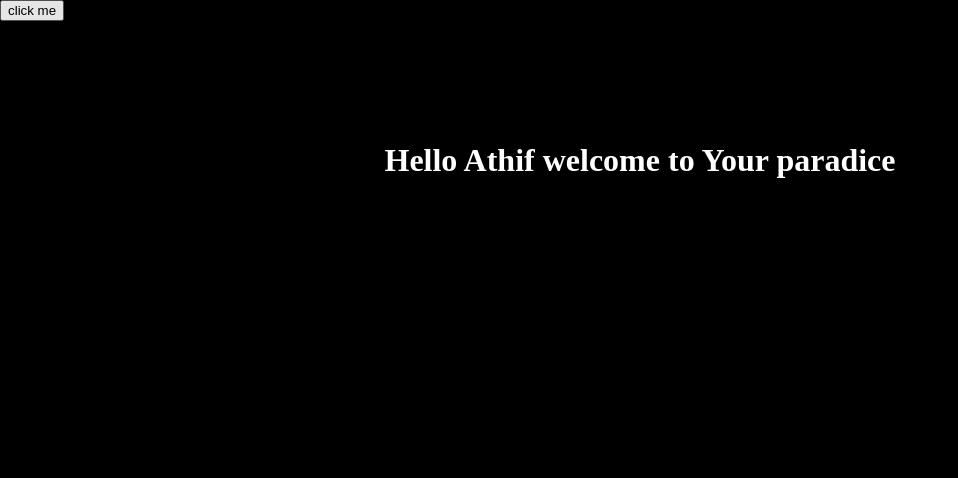
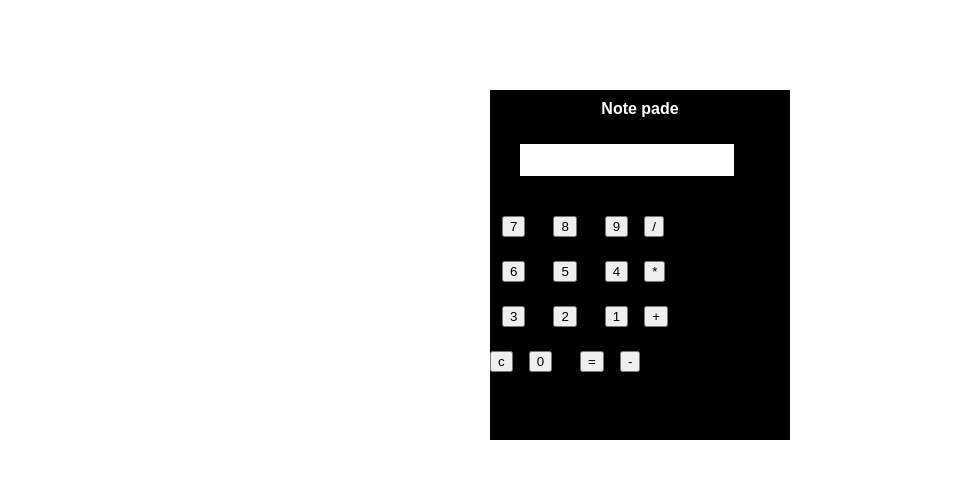
Before and after one commit to athifbinu/Learn-Javascript, a plain HTML site: page js.html in a window 1280 px wide. Shown: the whole page, without its empty margins (0-958 px from the left). Drawn offline with Linux system fonts and the light colour scheme.

```diff
--- a/js.css
+++ b/js.css
@@ -1,27 +1,32 @@
-button
+.container
 {
-    width: 70px;
-    height: 20px;
-    justify-content: center;
+    background-color: black;
+    width: 300px;
+    height: 350px;
+    margin: auto;
+    margin-top: 90px;
+}
+.note-pad
+{
+    color: #fff;
     text-align: center;
+    font-family: sans-serif;
+    font-weight: bold;
+    padding-top: 10px;
+}
+
+#screen
+{
+    text-align: right;
+    width: 210px;
+    margin-left: 20px;
+    height: 30px;
+    border: 10px solid;
+    font-size: larger;
 
 }
-.container
+.button-number
 {
+    margin: 12px;
     text-align: center;
 }
-body{
-    background-color: black;
-    width: 100%;
-    height: 100%;
-    margin: 0;
-}
-
-
-
-.banner
-{
-   color: #fff;
-   text-align: center;
-   padding-top: 100px;
-}
--- a/js.html
+++ b/js.html
@@ -9,13 +9,38 @@
 
 </head>
 <body>
-<input type="button" value="click me" onclick="display()">
+   <div class="container">
+       <p class="note-pad">Note pade</p>
 
-<div class="banner">
-<h1>Hello Athif welcome to Your paradice</h1>
-</div>
+       <input type="text" id="screen">
+       <br>
+       <br>
+
+       <input class="button-number" type="button" value="7" onclick="Btnclick(value)">
+       <input class="button-number" type="button" value="8"   onclick="Btnclick(value)">
+       <input class="button-number" type="button" value="9"  onclick="Btnclick(value)" >
+       <input class="opertor-button" type="button" value="/"   onclick="Btnclick(value)">
+       <br>
+
+       <input class="button-number" type="button" value="6"  onclick="Btnclick(value)" >
+       <input class="button-number" type="button" value="5"  onclick="Btnclick(value)"  >
+       <input class="button-number" type="button" value="4"   onclick="Btnclick(value)" >
+       <input class="opertor-button" type="button" value="*"  onclick="Btnclick(value)">
+       <br>
 
 
+       <input class="button-number" type="button" value="3"   onclick="Btnclick(value)"  >
+       <input class="button-number" type="button" value="2"    onclick="Btnclick(value)" >
+       <input class="button-number" type="button" value="1"  onclick="Btnclick(value)"  >
+       <input class="opertor-button" type="button" value="+"  onclick="Btnclick(value)">
+       <br>
+
+       <input class="button-clear" type="button" value="c" onclick="clearBtn()" >
+       <input class="button-number" type="button" value="0" onclick="Btnclick(value)" >
+       <input class="button-number" type="button" value="=" onclick="operationBtn()">
+       <input class="opertor-button" type="button" value="-"  onclick="Btnclick(value)">
+
+   </div>
 
 
 
--- a/js.js
+++ b/js.js
@@ -679,3 +679,23 @@
      //   helloAthif.then((res)=>{
      //   console.log(res);
      //   });
+
+
+     const screen = document.getElementById('screen');
+
+     function Btnclick(value)
+     {
+           screen.value+=value;
+     }
+
+
+     function clearBtn()
+     {
+          screen.value="";
+     }
+
+     function operationBtn()
+     {
+          const result=eval(screen.value);
+          screen.value=result;
+     }
```
Also changed, not shown: project2/calculator.js (+4 -4 lines), project3/Quix.html (added, +27 -0 lines), project3/quix.css (added), project3/quiz.js (added).
